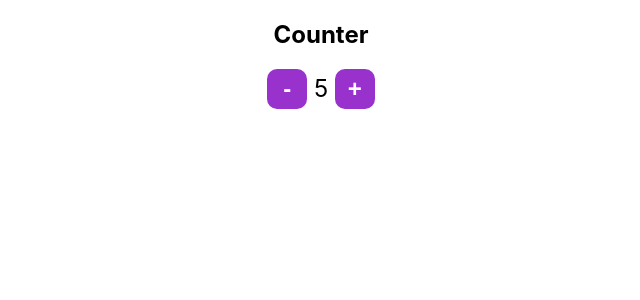
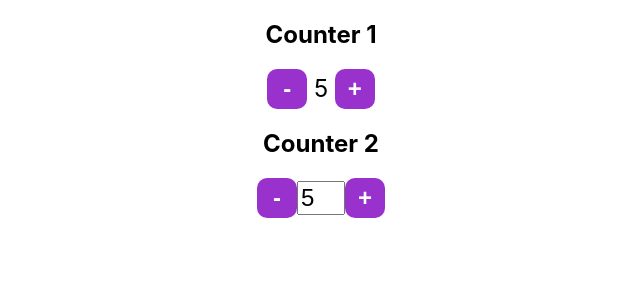
Before and after one commit to ipotemkin/sky-react, a React (Create React App) app: page / in a window 1280 px wide. Shown: the top 300 px of the page, without its empty margins (319-959 px from the left). Built offline with nearby package versions, Linux system fonts and the light colour scheme.

Commit message:
added input-number

```diff
--- a/src/App.js
+++ b/src/App.js
@@ -1,19 +1,10 @@
 import './App.css'
-// import Book from './Book'
 import MinMax from './components/MinMax'
 
 function App() {
   return (
     <div className="App">
-      <MinMax min={5} max={10}/>
-      {/* <h1 id="hello" className="class1">
-        Hello from React
-      </h1>
-      <Book name="JS for beginners" year="2018" price="1000" />
-      <Book name="React for beginners" year="2019" price="1200" />
-      <Book name="Vue for beginners" year="2021" price="1500" />
-      <Book name="React" year="2020" price="1200" />
-      <Book name="Vue JS" year="2019" price="1100" /> */}
+      <MinMax min={5} max={20}/>
     </div>
   )
 }
--- a/src/components/MinMax.js
+++ b/src/components/MinMax.js
@@ -10,7 +10,7 @@ class MinMax extends React.Component {
 
   incr = () => {
     if (this.state.curCount < this.max)
-      this.setState((prevState) => ({curCount: prevState.curCount + 1}))
+    this.setState((prevState) => ({curCount: prevState.curCount + 1}))
   }
 
   decr = () => {
@@ -18,14 +18,35 @@ class MinMax extends React.Component {
       this.setState((prevState) => ({curCount: prevState.curCount - 1}))
   }
 
+  validate = (value) => {
+    if (!+value) return this.min
+    if (+value < this.min) return this.min
+    if (+value > this.max) return this.max
+    return +value
+  }
+
+  onChangeCount = (event) => {
+    const { target } = event
+    this.setState(() => ({ curCount: this.validate(target.value) }))
+  }
+
   render() {
     const { curCount} = this.state
 
     return (
       <div>
-        <h2>Counter</h2>
+        <h2>Counter 1</h2>
         <button className="btn" type="button" onClick={this.decr}>-</button>
         <span> { curCount } </span>
+        <button className="btn" type="button" onClick={this.incr}>+</button>
+
+        <h2>Counter 2</h2>
+        <button className="btn" type="button" onClick={this.decr}>-</button>
+        <input type="text"
+          value={ curCount }
+          onChange={this.onChangeCount}
+          className="input-number"
+        />
         <button className="btn" type="button" onClick={this.incr}>+</button>
       </div>
     )
--- a/src/index.css
+++ b/src/index.css
@@ -25,3 +25,7 @@ code {
   color: white;
   font-weight: 600;
 }
+
+.input-number {
+  width: 40px;
+}
```
